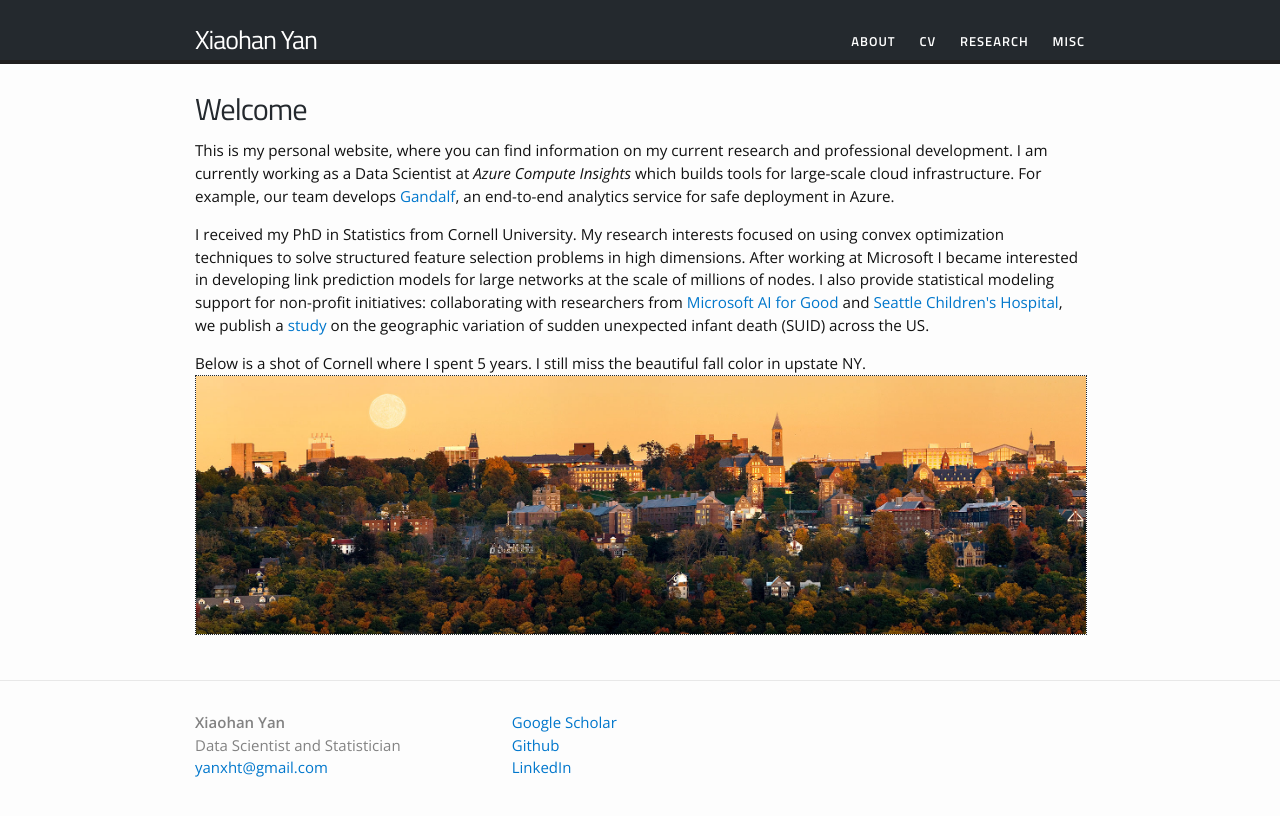
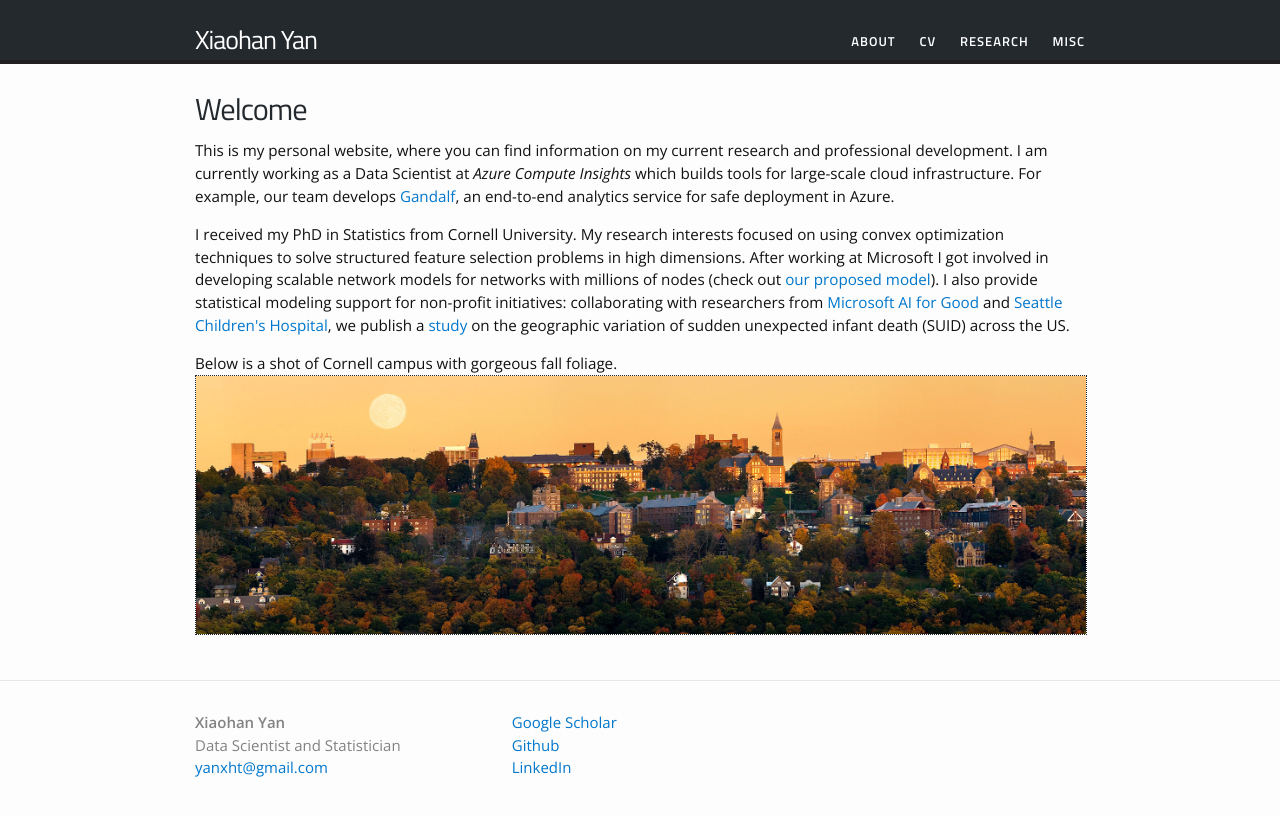
Before and after one commit to yanxht/yanxht.github.io, a Jekyll site: the page built from index.html, in a window 1280 px wide. Shown: the top 816 px of the page. Built offline with Jekyll 4.4.1, drawn with Linux system fonts in a browser that asks for light colours.

Commit message:
Update front page

```diff
--- a/index.html
+++ b/index.html
@@ -8,9 +8,9 @@
 
 <p>This is my personal website, where you can find information on my current research and professional development. I am currently working as a Data Scientist at <i>Azure Compute Insights</i> which builds tools for large-scale cloud infrastructure. For example, our team develops <a href="https://www.microsoft.com/en-us/research/publication/an-intelligent-end-to-end-analytics-service-for-safe-deployment-in-large-scale-cloud-infrastructure/">Gandalf</a>, an end-to-end analytics service for safe deployment in Azure.</p>
 
-<p>I received my PhD in Statistics from Cornell University. My research interests focused on using convex optimization techniques to solve structured feature selection problems in high dimensions. After working at Microsoft I became interested in developing link prediction models for large networks at the scale of millions of nodes. I also provide statistical modeling support for non-profit initiatives: collaborating with researchers from <a href="https://www.microsoft.com/en-us/ai/ai-for-good">Microsoft AI for Good</a> and <a href="https://www.seattlechildrens.org">Seattle Children's Hospital</a>, we publish a <a href="https://www.sciencedirect.com/science/article/abs/pii/S002234762030010X">study</a> on the geographic variation of sudden unexpected infant death (SUID) across the US. </p>
+<p>I received my PhD in Statistics from Cornell University. My research interests focused on using convex optimization techniques to solve structured feature selection problems in high dimensions. After working at Microsoft I got involved in developing scalable network models for networks with millions of nodes (check out <a href="https://yanxht.github.io/research/bar/">our proposed model</a>). I also provide statistical modeling support for non-profit initiatives: collaborating with researchers from <a href="https://www.microsoft.com/en-us/ai/ai-for-good">Microsoft AI for Good</a> and <a href="https://www.seattlechildrens.org">Seattle Children's Hospital</a>, we publish a <a href="https://www.sciencedirect.com/science/article/abs/pii/S002234762030010X">study</a> on the geographic variation of sudden unexpected infant death (SUID) across the US. </p>
 
-Below is a shot of Cornell where I spent 5 years. I still miss the beautiful fall color in upstate NY.
+Below is a shot of Cornell campus with gorgeous fall foliage.
 
 {% include image_nocaption.html url="/images/cornell_full.jpg" width_perc=100 align="center" %}
 
```
